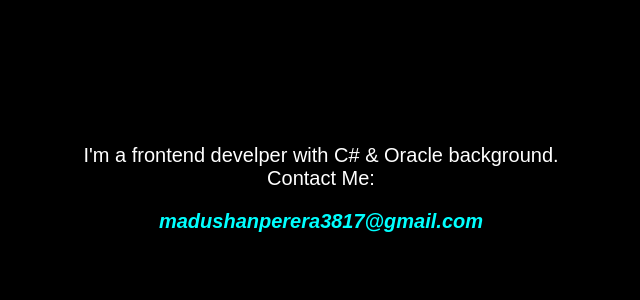
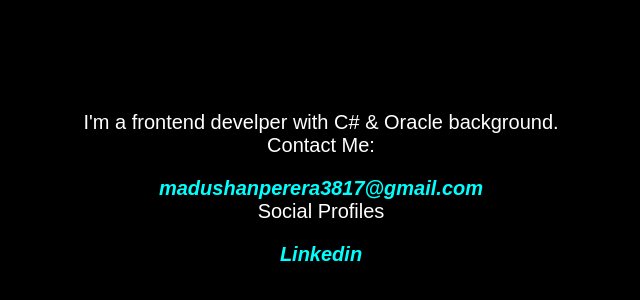
Before and after one commit to mcperera/portfolio, a website built with webpack: page index.html in a window 1280 px wide. Shown: the part 212-512 px from the top of the page, without its empty margins (319-959 px from the left). Built offline with nearby package versions, Linux system fonts and the light colour scheme; a web font is replaced by a local one.

Commit message:
Add Linkedin

```diff
--- a/index.html
+++ b/index.html
@@ -11,5 +11,7 @@
     <a href="mailto:madushanperera3817@gmail.com"
       >madushanperera3817@gmail.com</a
     >
+    <p>Social Profiles</p>
+    <a href="www.linkedin.com/in/wwmcperera">Linkedin</a>
   </body>
 </html>
```
